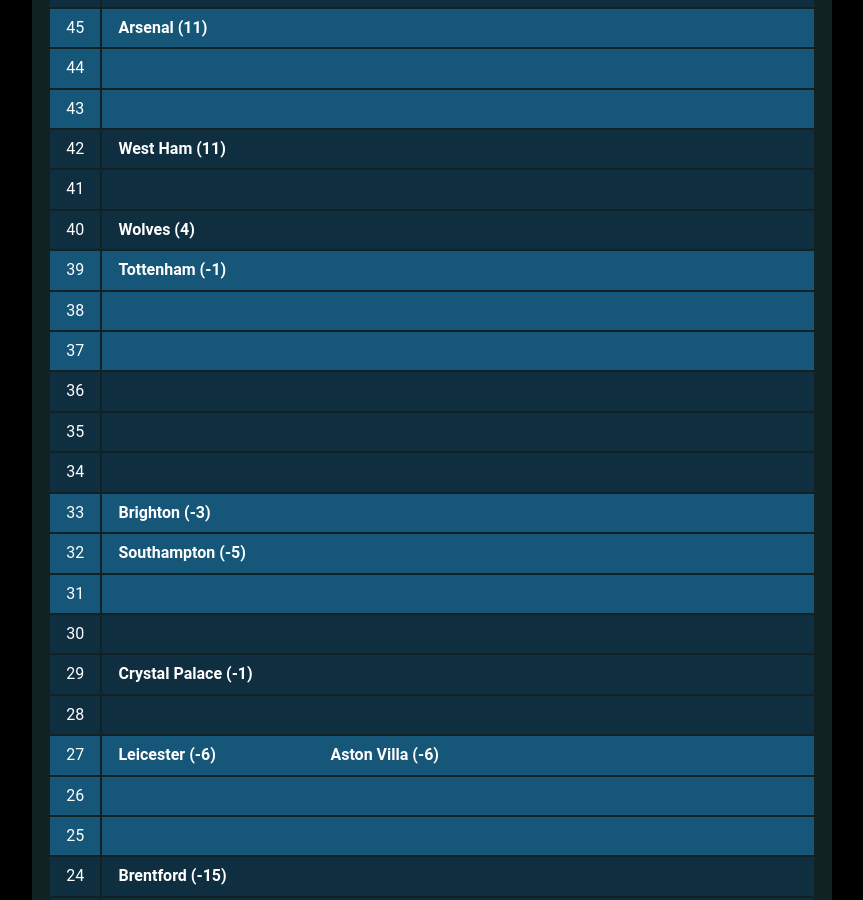
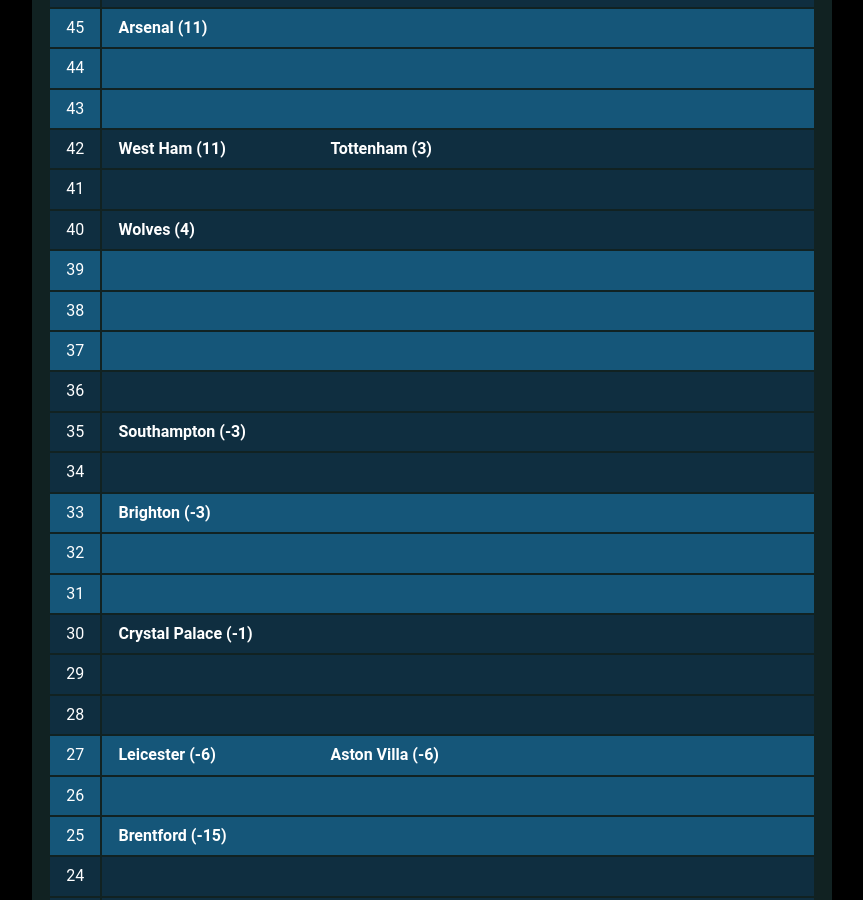
Before and after one commit to muru/muru.github.io, a Jekyll site: the page built from resources.md, in a window 1280 px wide and 900 px high, scrolled down 2204 px. Shown: the whole window, without its empty margins (208-1071 px from the left). Built offline with Jekyll 4.4.1, drawn with Linux system fonts in a browser that asks for light colours; some web fonts are replaced; some of the changed text lies outside the part shown.

Commit message:
updated cann-table: Sun 27 Feb 00:03:59 JST 2022

```diff
--- a/cann-table.html
+++ b/cann-table.html
@@ -86,12 +86,12 @@
 	<tr class="cann-row-2">
 		<td class="cann-point"> 47 </td>
 		<td class="cann-clubs">
+			<span class="club-name"> Man Utd (10) </span>
 		</td>
  	</tr>
 	<tr class="cann-row-2">
 		<td class="cann-point"> 46 </td>
 		<td class="cann-clubs">
-			<span class="club-name"> Man Utd (10) </span>
 		</td>
  	</tr>
 	<tr class="cann-row-1">
@@ -114,6 +114,7 @@
 		<td class="cann-point"> 42 </td>
 		<td class="cann-clubs">
 			<span class="club-name"> West Ham (11) </span>
+			<span class="club-name"> Tottenham (3) </span>
 		</td>
  	</tr>
 	<tr class="cann-row-2">
@@ -130,7 +131,6 @@
 	<tr class="cann-row-1">
 		<td class="cann-point"> 39 </td>
 		<td class="cann-clubs">
-			<span class="club-name"> Tottenham (-1) </span>
 		</td>
  	</tr>
 	<tr class="cann-row-1">
@@ -151,6 +151,7 @@
 	<tr class="cann-row-2">
 		<td class="cann-point"> 35 </td>
 		<td class="cann-clubs">
+			<span class="club-name"> Southampton (-3) </span>
 		</td>
  	</tr>
 	<tr class="cann-row-2">
@@ -167,7 +168,6 @@
 	<tr class="cann-row-1">
 		<td class="cann-point"> 32 </td>
 		<td class="cann-clubs">
-			<span class="club-name"> Southampton (-5) </span>
 		</td>
  	</tr>
 	<tr class="cann-row-1">
@@ -178,12 +178,12 @@
 	<tr class="cann-row-2">
 		<td class="cann-point"> 30 </td>
 		<td class="cann-clubs">
+			<span class="club-name"> Crystal Palace (-1) </span>
 		</td>
  	</tr>
 	<tr class="cann-row-2">
 		<td class="cann-point"> 29 </td>
 		<td class="cann-clubs">
-			<span class="club-name"> Crystal Palace (-1) </span>
 		</td>
  	</tr>
 	<tr class="cann-row-2">
@@ -206,54 +206,54 @@
 	<tr class="cann-row-1">
 		<td class="cann-point"> 25 </td>
 		<td class="cann-clubs">
+			<span class="club-name"> Brentford (-15) </span>
 		</td>
  	</tr>
 	<tr class="cann-row-2">
 		<td class="cann-point"> 24 </td>
 		<td class="cann-clubs">
-			<span class="club-name"> Brentford (-15) </span>
 		</td>
  	</tr>
 	<tr class="cann-row-2">
 		<td class="cann-point"> 23 </td>
 		<td class="cann-clubs">
-			<span class="club-name"> Leeds (-27) </span>
+			<span class="club-name"> Newcastle (-19) </span>
+			<span class="club-name"> Leeds (-31) </span>
 		</td>
  	</tr>
 	<tr class="cann-row-2">
 		<td class="cann-point"> 22 </td>
 		<td class="cann-clubs">
 			<span class="club-name"> Everton (-12) </span>
-			<span class="club-name"> Newcastle (-19) </span>
 		</td>
  	</tr>
 	<tr class="cann-row-1">
 		<td class="cann-point"> 21 </td>
 		<td class="cann-clubs">
+			<span class="club-name"> Burnley (-8) </span>
 		</td>
  	</tr>
 	<tr class="cann-row-1">
 		<td class="cann-point"> 20 </td>
 		<td class="cann-clubs">
-			<span class="club-name"> Burnley (-8) </span>
 		</td>
  	</tr>
 	<tr class="cann-row-1">
 		<td class="cann-point"> 19 </td>
 		<td class="cann-clubs">
+			<span class="club-name"> Watford (-22) </span>
 		</td>
  	</tr>
 	<tr class="cann-row-2">
 		<td class="cann-point"> 18 </td>
 		<td class="cann-clubs">
-			<span class="club-name"> Watford (-22) </span>
 		</td>
  	</tr>
 	<tr class="cann-row-2">
 		<td class="cann-point"> 17 </td>
 		<td class="cann-clubs">
-			<span class="club-name"> Norwich (-38) </span>
+			<span class="club-name"> Norwich (-40) </span>
 		</td>
  	</tr>
 </table>
-<span id="cann-gen-note"> Generated on  Saturday, 26 February 2022 at 00:02 JST. </span>
+<span id="cann-gen-note"> Generated on  Sunday, 27 February 2022 at 00:03 JST. </span>
```
